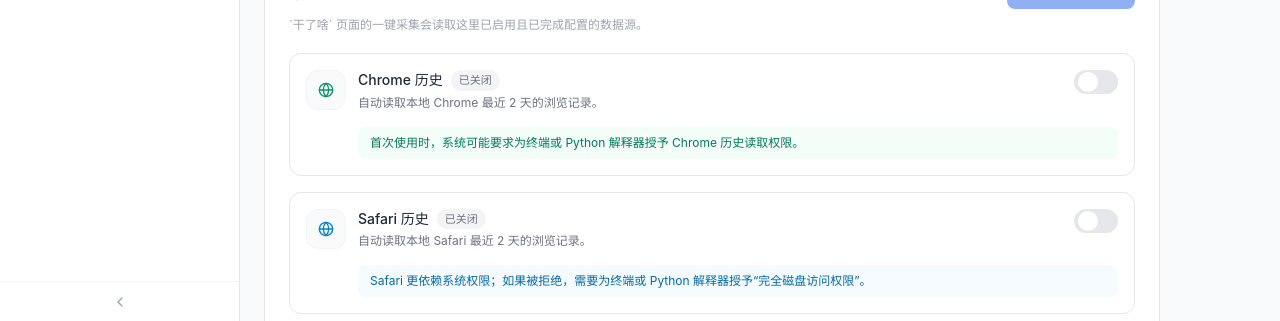
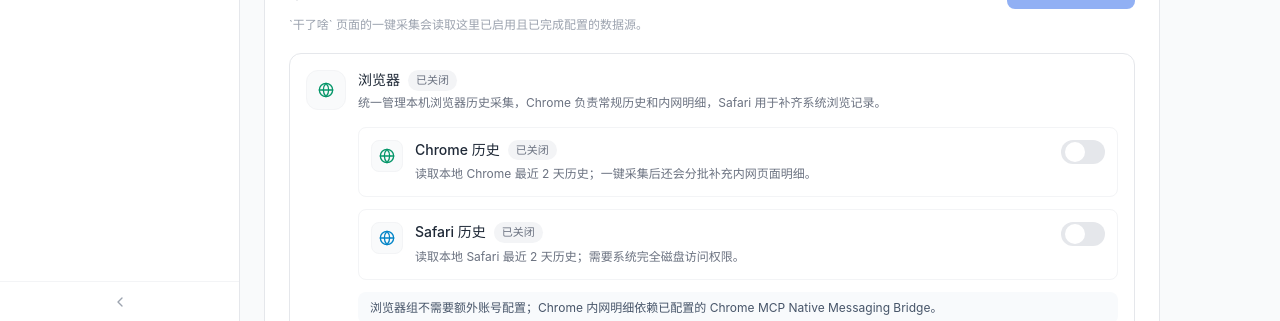
Before and after one commit to dhenisdj/second-brain, a React (Vite) app in the folder frontend/: page /settings in a window 1280 px wide. Shown: the part 479-800 px from the top of the page. Built offline with nearby package versions, Linux system fonts and the light colour scheme; no server answers; the HTML template or start-up script is replaced by a standard one.

Commit message:
feat: group data source settings

```diff
--- a/frontend/src/pages/SettingsPage.tsx
+++ b/frontend/src/pages/SettingsPage.tsx
@@ -221,7 +221,11 @@
     (form.git_repo_paths ?? '') !== (settings.git_repo_paths ?? '') ||
     (form.git_author_filter ?? '') !== (settings.git_author_filter ?? '')
   )
-  const googleConfigDirty = !!settings && (
+  const browserConfigDirty = !!settings && (
+    form.chrome_history_enabled !== settings.chrome_history_enabled ||
+    form.safari_history_enabled !== settings.safari_history_enabled
+  )
+  const calendarConfigDirty = !!settings && (
     form.google_calendar_enabled !== settings.google_calendar_enabled ||
     form.google_user_email !== settings.google_user_email
   )
@@ -229,8 +233,9 @@
     form.gmail_enabled !== settings.gmail_enabled ||
     form.google_user_email !== settings.google_user_email
   )
+  const googleConfigDirty = calendarConfigDirty || gmailConfigDirty
 
-  const googleStatus = googleConfigDirty
+  const googleStatus = calendarConfigDirty
     ? '待保存'
     : !form.google_calendar_enabled
     ? '已关闭'
@@ -256,6 +261,8 @@
         ? '待授权'
         : '待完善配置'
   const googleAuthComplete = !!form.google_calendar_authorized && !!form.google_gmail_authorized
+  const browserEnabledCount = [form.chrome_history_enabled, form.safari_history_enabled].filter(Boolean).length
+  const googleEnabledCount = [form.google_calendar_enabled, form.gmail_enabled].filter(Boolean).length
   const googleAuthStatusText = googleAuthComplete
     ? '已保存日历与 Gmail 授权 token'
     : form.google_calendar_authorized
@@ -471,38 +478,151 @@
           )}
 
           <div className="space-y-4">
-            <SourceCard
+            <DataSourceGroup
+              icon={<Globe className="w-4 h-4 text-emerald-600" />}
+              title="浏览器"
+              description="统一管理本机浏览器历史采集，Chrome 负责常规历史和内网明细，Safari 用于补齐系统浏览记录。"
+              status={browserConfigDirty ? '待保存' : browserEnabledCount > 0 ? `${browserEnabledCount}/2 已启用` : '已关闭'}
+              statusTone={
+                browserConfigDirty
+                  ? 'bg-amber-100 text-amber-700'
+                  : browserEnabledCount > 0
+                    ? 'bg-emerald-100 text-emerald-700'
+                    : 'bg-gray-100 text-gray-500'
+              }
+            >
+              <SourceToggleRow
                 icon={<Globe className="w-4 h-4 text-emerald-600" />}
                 title="Chrome 历史"
-              description="自动读取本地 Chrome 最近 2 天的浏览记录。"
+                description="读取本地 Chrome 最近 2 天历史；一键采集后还会分批补充内网页面明细。"
                 status={form.chrome_history_enabled ? '已启用' : '已关闭'}
                 statusTone={form.chrome_history_enabled ? 'bg-emerald-100 text-emerald-700' : 'bg-gray-100 text-gray-500'}
                 enabled={!!form.chrome_history_enabled}
                 onToggle={checked => setForm({ ...form, chrome_history_enabled: checked })}
-            >
-              <div className="rounded-lg bg-emerald-50/60 px-3 py-2 text-xs text-emerald-700">
-                首次使用时，系统可能要求为终端或 Python 解释器授予 Chrome 历史读取权限。
-              </div>
-            </SourceCard>
-
-            <SourceCard
+              />
+              <SourceToggleRow
                 icon={<Globe className="w-4 h-4 text-sky-600" />}
                 title="Safari 历史"
-              description="自动读取本地 Safari 最近 2 天的浏览记录。"
+                description="读取本地 Safari 最近 2 天历史；需要系统完全磁盘访问权限。"
                 status={form.safari_history_enabled ? '已启用' : '已关闭'}
                 statusTone={form.safari_history_enabled ? 'bg-sky-100 text-sky-700' : 'bg-gray-100 text-gray-500'}
                 enabled={!!form.safari_history_enabled}
                 onToggle={checked => setForm({ ...form, safari_history_enabled: checked })}
+              />
+              <div className="rounded-lg bg-slate-50 px-3 py-2 text-xs text-slate-600">
+                浏览器组不需要额外账号配置；Chrome 内网明细依赖已配置的 Chrome MCP Native Messaging Bridge。
+              </div>
+            </DataSourceGroup>
+
+            <DataSourceGroup
+              icon={<Mail className="w-4 h-4 text-rose-600" />}
+              title="Google"
+              description="一套 Google 邮箱、OAuth JSON 和授权 token，可同时服务日历、Gmail 等 Google 数据源。"
+              status={googleConfigDirty ? '待保存' : googleEnabledCount > 0 ? `${googleEnabledCount}/2 已启用` : '已关闭'}
+              statusTone={
+                googleConfigDirty
+                  ? 'bg-amber-100 text-amber-700'
+                  : googleEnabledCount > 0
+                    ? 'bg-rose-100 text-rose-700'
+                    : 'bg-gray-100 text-gray-500'
+              }
             >
-              <div className="rounded-lg bg-sky-50/60 px-3 py-2 text-xs text-sky-700">
-                Safari 更依赖系统权限；如果被拒绝，需要为终端或 Python 解释器授予“完全磁盘访问权限”。
+              <div className="grid gap-3 md:grid-cols-[1fr_auto_auto] md:items-end">
+                <div>
+                  <label className="block text-xs font-medium text-gray-500 mb-1">Google 邮箱地址</label>
+                  <input
+                    value={form.google_user_email ?? ''}
+                    onChange={e => setForm({ ...form, google_user_email: e.target.value })}
+                    placeholder="your.name@company.com"
+                    className="w-full px-3 py-2 border border-gray-200 rounded-lg text-sm outline-none focus:ring-1 focus:ring-blue-500"
+                  />
+                  <p className="text-xs text-gray-400 mt-1">日历和 Gmail 共用这一个账号。</p>
                 </div>
-            </SourceCard>
+                <div className="rounded-lg border border-gray-200 bg-gray-50 px-3 py-2">
+                  <p className="text-xs font-medium text-gray-600">OAuth JSON</p>
+                  <p className="text-xs text-gray-400 mt-1">
+                    {form.google_credentials_configured ? '已上传' : '未上传'}
+                  </p>
+                </div>
+                <input
+                  id="google-credentials-file"
+                  ref={googleCredentialsInputRef}
+                  type="file"
+                  accept="application/json,.json"
+                  disabled={uploadGoogleCredentialsMut.isPending}
+                  onChange={event => handleGoogleCredentialsChange(event.target.files?.[0])}
+                  className="sr-only"
+                />
+                <label
+                  htmlFor="google-credentials-file"
+                  className={`inline-flex h-10 items-center justify-center gap-1.5 rounded-lg border border-gray-200 bg-white px-3 text-xs font-medium text-gray-700 hover:border-gray-300 ${
+                    uploadGoogleCredentialsMut.isPending ? 'pointer-events-none opacity-50' : 'cursor-pointer'
+                  }`}
+                >
+                  {uploadGoogleCredentialsMut.isPending ? <Loader2 className="w-3.5 h-3.5 animate-spin" /> : <Upload className="w-3.5 h-3.5" />}
+                  上传 JSON
+                </label>
+              </div>
 
-            <SourceCard
+              <div className="rounded-lg border border-gray-200 bg-gray-50 p-3">
+                <div className="flex flex-col gap-3 sm:flex-row sm:items-center sm:justify-between">
+                  <div>
+                    <p className="text-xs font-medium text-gray-600">Google 数据源授权</p>
+                    <p className="text-xs text-gray-400 mt-1">{googleAuthStatusText}</p>
+                  </div>
+                  <button
+                    onClick={handleGoogleAuthorize}
+                    disabled={!form.google_credentials_configured || startGoogleAuthMut.isPending}
+                    className="inline-flex items-center justify-center gap-1.5 rounded-lg border border-gray-200 bg-white px-3 py-2 text-xs font-medium text-gray-700 hover:border-gray-300 disabled:opacity-50"
+                  >
+                    {startGoogleAuthMut.isPending ? <Loader2 className="w-3.5 h-3.5 animate-spin" /> : <ExternalLink className="w-3.5 h-3.5" />}
+                    {googleAuthButtonText}
+                  </button>
+                </div>
+              </div>
+
+              <div className="grid gap-3 md:grid-cols-2">
+                <SourceToggleRow
+                  icon={<Calendar className="w-4 h-4 text-orange-600" />}
+                  title="Google 日历"
+                  description="采集会议、预约和时间块。"
+                  status={googleStatus}
+                  statusTone={
+                    calendarConfigDirty
+                      ? 'bg-amber-100 text-amber-700'
+                      : !form.google_calendar_enabled
+                        ? 'bg-gray-100 text-gray-500'
+                        : form.google_user_email && form.google_credentials_configured && form.google_calendar_authorized
+                          ? 'bg-orange-100 text-orange-700'
+                          : 'bg-amber-100 text-amber-700'
+                  }
+                  enabled={!!form.google_calendar_enabled}
+                  onToggle={checked => setForm({ ...form, google_calendar_enabled: checked })}
+                />
+                <SourceToggleRow
+                  icon={<Mail className="w-4 h-4 text-rose-600" />}
+                  title="Gmail / IM"
+                  description="采集邮件主题、收发件人、摘要和正文片段；后续 IM 类 Google 数据源可复用同一授权。"
+                  status={gmailStatus}
+                  statusTone={
+                    gmailConfigDirty
+                      ? 'bg-amber-100 text-amber-700'
+                      : !form.gmail_enabled
+                        ? 'bg-gray-100 text-gray-500'
+                        : form.google_user_email && form.google_credentials_configured && form.google_gmail_authorized
+                          ? 'bg-rose-100 text-rose-700'
+                          : 'bg-amber-100 text-amber-700'
+                  }
+                  enabled={!!form.gmail_enabled}
+                  onToggle={checked => setForm({ ...form, gmail_enabled: checked })}
+                />
+              </div>
+            </DataSourceGroup>
+
+            <DataSourceGroup
               icon={<GitBranch className="w-4 h-4 text-slate-700" />}
-              title="Git 记录"
-              description="读取本地 Git 仓库或工作区目录最近 2 天的提交记录。"
+              title="Git"
+              description="统一采集本地已克隆仓库的提交记录，支持 GitHub、GitLab 和本地工作区多路径。"
               status={gitStatus}
               statusTone={
                 gitConfigDirty
@@ -518,15 +638,15 @@
             >
               <div className="space-y-3">
                 <div>
-                  <label className="block text-xs font-medium text-gray-500 mb-1">仓库或工作区路径</label>
+                  <label className="block text-xs font-medium text-gray-500 mb-1">仓库或工作区路径（可多行）</label>
                   <textarea
                     value={form.git_repo_paths ?? ''}
                     onChange={e => setForm({ ...form, git_repo_paths: e.target.value })}
-                    placeholder={'/Users/you/workspace\n/Users/you/project-a'}
-                    rows={4}
+                    placeholder={'/Users/you/workspace/github-projects\n/Users/you/workspace/gitlab-projects\n/Users/you/project-a'}
+                    rows={5}
                     className="w-full px-3 py-2 border border-gray-200 rounded-lg text-sm outline-none focus:ring-1 focus:ring-blue-500 resize-none font-mono"
                   />
-                  <p className="text-xs text-gray-400 mt-1">一行一个路径；可以填单个仓库，也可以填工作区目录，系统会自动发现子仓库。</p>
+                  <p className="text-xs text-gray-400 mt-1">一行一个本地路径；可以填单个仓库，也可以填 GitHub/GitLab 的克隆目录或工作区目录，系统会自动发现子仓库。</p>
                 </div>
                 <div>
                   <label className="block text-xs font-medium text-gray-500 mb-1">作者过滤</label>
@@ -539,110 +659,7 @@
                   <p className="text-xs text-gray-400 mt-1">留空会采集仓库中所有作者的提交。</p>
                 </div>
               </div>
-            </SourceCard>
-
-            <SourceCard
-              icon={<Mail className="w-4 h-4 text-rose-600" />}
-              title="Gmail"
-              description="采集最近 2 天的邮件主题、收发件人、摘要和正文片段，补齐异步沟通记录。"
-              status={gmailStatus}
-              statusTone={
-                gmailConfigDirty
-                  ? 'bg-amber-100 text-amber-700'
-                  : !form.gmail_enabled
-                  ? 'bg-gray-100 text-gray-500'
-                  : form.google_user_email && form.google_credentials_configured
-                    ? form.google_gmail_authorized
-                      ? 'bg-rose-100 text-rose-700'
-                      : 'bg-amber-100 text-amber-700'
-                    : 'bg-amber-100 text-amber-700'
-              }
-              enabled={!!form.gmail_enabled}
-              onToggle={checked => setForm({ ...form, gmail_enabled: checked })}
-            >
-              <div className="rounded-lg bg-rose-50/60 px-3 py-2 text-xs text-rose-700">
-                Gmail 复用下方 Google 邮箱、OAuth JSON 和授权；授权时会同时申请日历只读与 Gmail 只读权限。
-              </div>
-            </SourceCard>
-
-            <SourceCard
-              icon={<Calendar className="w-4 h-4 text-orange-600" />}
-              title="Google 日历"
-              description="采集最近 2 天的日历事件，适合补齐会议、预约和时间块。"
-              status={googleStatus}
-              statusTone={
-                googleConfigDirty
-                  ? 'bg-amber-100 text-amber-700'
-                  : !form.google_calendar_enabled
-                  ? 'bg-gray-100 text-gray-500'
-                  : form.google_user_email && form.google_credentials_configured
-                    ? form.google_calendar_authorized
-                      ? 'bg-orange-100 text-orange-700'
-                      : 'bg-amber-100 text-amber-700'
-                    : 'bg-amber-100 text-amber-700'
-              }
-              enabled={!!form.google_calendar_enabled}
-              onToggle={checked => setForm({ ...form, google_calendar_enabled: checked })}
-            >
-              <div className="space-y-3">
-                <div>
-                  <label className="block text-xs font-medium text-gray-500 mb-1">Google 邮箱地址</label>
-                  <input
-                    value={form.google_user_email ?? ''}
-                    onChange={e => setForm({ ...form, google_user_email: e.target.value })}
-                    placeholder="your.name@company.com"
-                    className="w-full px-3 py-2 border border-gray-200 rounded-lg text-sm outline-none focus:ring-1 focus:ring-blue-500"
-                  />
-                  <p className="text-xs text-gray-400 mt-1">用于采集该账号可访问的 Google Calendar 事件和 Gmail 邮件。</p>
-                </div>
-                <div className="rounded-lg border border-gray-200 bg-gray-50 p-3">
-                  <div className="flex flex-col gap-3 sm:flex-row sm:items-center sm:justify-between">
-                    <div>
-                      <p className="text-xs font-medium text-gray-600">OAuth 凭据文件</p>
-                      <p className="text-xs text-gray-400 mt-1">
-                        {form.google_credentials_configured ? '已保存 google_credentials.json' : '未上传 Google OAuth JSON'}
-                      </p>
-                    </div>
-                    <input
-                      id="google-credentials-file"
-                      ref={googleCredentialsInputRef}
-                      type="file"
-                      accept="application/json,.json"
-                      disabled={uploadGoogleCredentialsMut.isPending}
-                      onChange={event => handleGoogleCredentialsChange(event.target.files?.[0])}
-                      className="sr-only"
-                    />
-                    <label
-                      htmlFor="google-credentials-file"
-                      className={`inline-flex items-center justify-center gap-1.5 rounded-lg border border-gray-200 bg-white px-3 py-2 text-xs font-medium text-gray-700 hover:border-gray-300 ${
-                        uploadGoogleCredentialsMut.isPending ? 'pointer-events-none opacity-50' : 'cursor-pointer'
-                      }`}
-                    >
-                      {uploadGoogleCredentialsMut.isPending ? <Loader2 className="w-3.5 h-3.5 animate-spin" /> : <Upload className="w-3.5 h-3.5" />}
-                      上传 JSON
-                    </label>
-                  </div>
-                </div>
-                <div className="rounded-lg border border-gray-200 bg-gray-50 p-3">
-                  <div className="flex flex-col gap-3 sm:flex-row sm:items-center sm:justify-between">
-                    <div>
-                      <p className="text-xs font-medium text-gray-600">Google 数据源授权</p>
-                      <p className="text-xs text-gray-400 mt-1">
-                        {googleAuthStatusText}
-                      </p>
-                    </div>
-                    <button
-                      onClick={handleGoogleAuthorize}
-                      disabled={!form.google_credentials_configured || startGoogleAuthMut.isPending}
-                      className="inline-flex items-center justify-center gap-1.5 rounded-lg border border-gray-200 bg-white px-3 py-2 text-xs font-medium text-gray-700 hover:border-gray-300 disabled:opacity-50"
-                    >
-                      {startGoogleAuthMut.isPending ? <Loader2 className="w-3.5 h-3.5 animate-spin" /> : <ExternalLink className="w-3.5 h-3.5" />}
-                      {googleAuthButtonText}
-                    </button>
-                  </div>
-                </div>
-              </div>
-            </SourceCard>
+            </DataSourceGroup>
           </div>
 
           <button
@@ -659,7 +676,7 @@
   )
 }
 
-function SourceCard({
+function DataSourceGroup({
   icon,
   title,
   description,
@@ -674,10 +691,12 @@
   description: string
   status: string
   statusTone: string
-  enabled: boolean
-  onToggle: (checked: boolean) => void
+  enabled?: boolean
+  onToggle?: (checked: boolean) => void
   children: ReactNode
 }) {
+  const hasGroupToggle = typeof enabled === 'boolean' && !!onToggle
+
   return (
     <div className="rounded-xl border border-gray-200 p-4">
       <div className="flex items-start justify-between gap-4">
@@ -693,12 +712,48 @@
             <p className="text-xs text-gray-500 mt-1">{description}</p>
           </div>
         </div>
-        <Toggle checked={enabled} onChange={onToggle} />
+        {hasGroupToggle && <Toggle checked={enabled} onChange={onToggle} />}
       </div>
 
-      <div className="mt-4 md:pl-[52px]">
+      <div className="mt-4 space-y-3 md:pl-[52px]">
         {children}
       </div>
+    </div>
+  )
+}
+
+function SourceToggleRow({
+  icon,
+  title,
+  description,
+  status,
+  statusTone,
+  enabled,
+  onToggle,
+}: {
+  icon: ReactNode
+  title: string
+  description: string
+  status: string
+  statusTone: string
+  enabled: boolean
+  onToggle: (checked: boolean) => void
+}) {
+  return (
+    <div className="flex items-start justify-between gap-3 rounded-lg border border-gray-100 bg-white px-3 py-3">
+      <div className="flex min-w-0 items-start gap-3">
+        <div className="flex h-8 w-8 shrink-0 items-center justify-center rounded-lg border border-gray-100 bg-gray-50">
+          {icon}
+        </div>
+        <div className="min-w-0">
+          <div className="flex flex-wrap items-center gap-2">
+            <p className="text-sm font-medium text-gray-800">{title}</p>
+            <span className={`px-2 py-0.5 rounded-full text-[11px] ${statusTone}`}>{status}</span>
+          </div>
+          <p className="mt-1 text-xs leading-5 text-gray-500">{description}</p>
+        </div>
+      </div>
+      <Toggle checked={enabled} onChange={onToggle} />
     </div>
   )
 }
```
Lines whose indentation alone changed are shown as unchanged.
